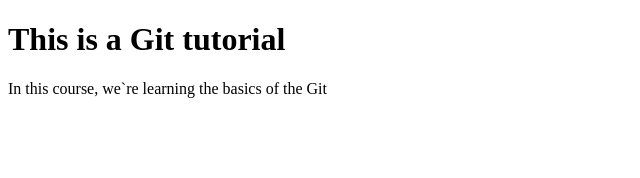
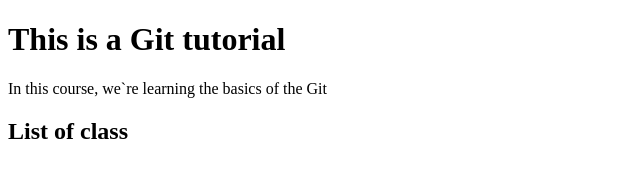
Before and after one commit to FatemehPouramini/refah-git, a plain HTML site: page index.html in a window 1280 px wide. Shown: the whole page, without its empty margins (0-640 px from the left). Drawn offline with Linux system fonts and the light colour scheme.

Commit message:
h2 added

```diff
--- a/index.html
+++ b/index.html
@@ -8,6 +8,8 @@
 <body>
     <h1>This is a Git tutorial</h1>
     <p>In this course, we`re learning the basics of the Git</p>
+
+	<h2> List of class</h2>
 </body>
 
 </html>
```
